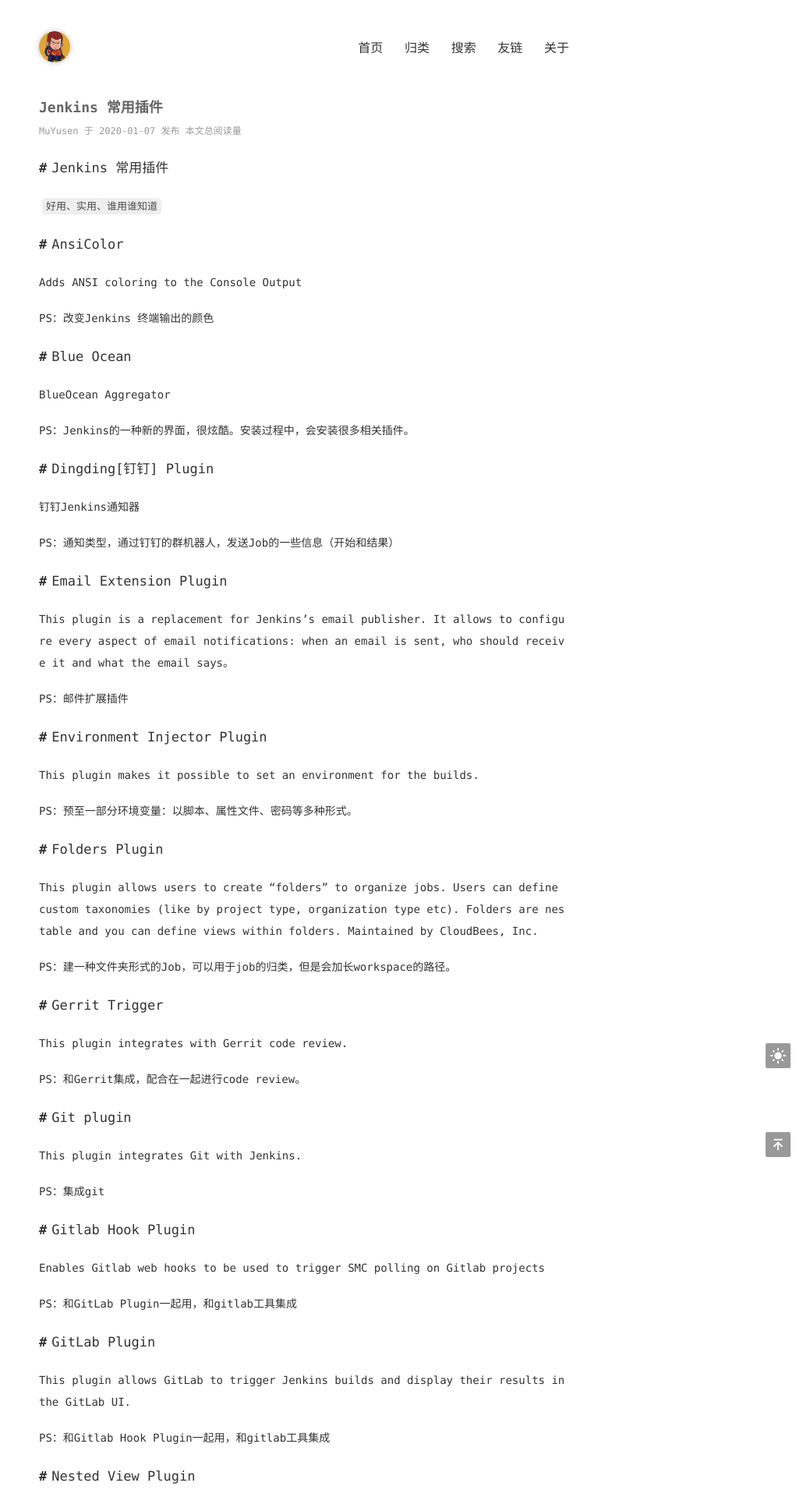
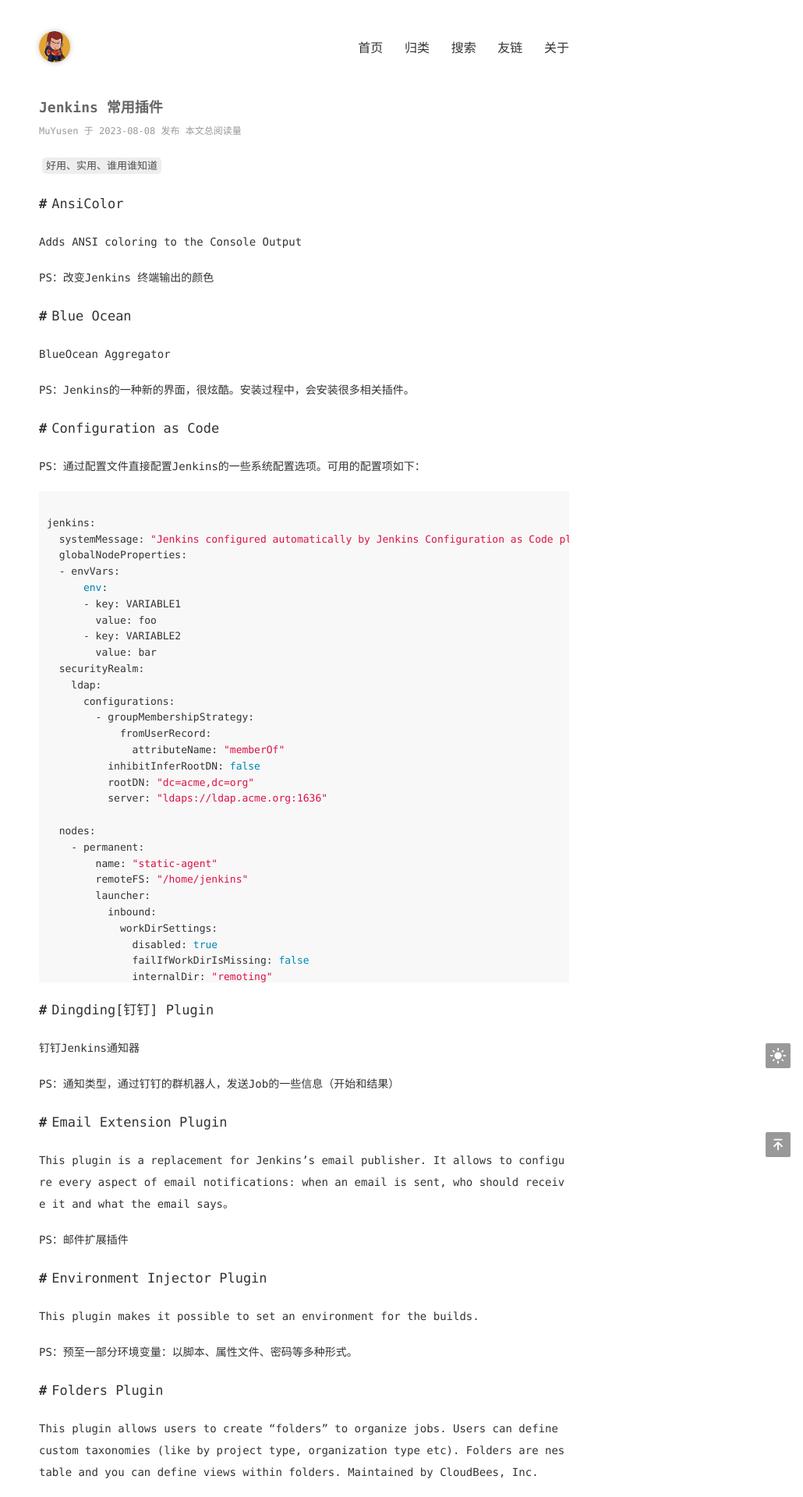
Before and after one commit to MuYusen/muyusen.github.io, a Jekyll site: the page built from _posts/2023-08-08-Jenkins常用插件.md, in a window 1280 px wide. Shown: the top 1920 px of the page at 78% size, without its empty margins (250-1280 px from the left). Built offline with Jekyll 4.4.1, drawn with Linux system fonts in a browser that asks for light colours; comment, search, counter and statistics services are not loaded; some of the changed text lies outside the part shown.

Commit message:
update post : Jenkins 常用插件
Change-Id: Ia5e41d67d0f672009a1e1b88c1b9477a213f9dd9

````diff
--- a/_posts/2020-01-07-Jenkins常用插件.md
+++ b/_posts/2023-08-08-Jenkins常用插件.md
@@ -3,8 +3,6 @@
 title: Jenkins 常用插件
 categories: [Jenkins]
 ---
-
-# Jenkins 常用插件
 
 `好用、实用、谁用谁知道`
 
@@ -19,6 +17,68 @@
 BlueOcean Aggregator
 
 PS：Jenkins的一种新的界面，很炫酷。安装过程中，会安装很多相关插件。
+
+## Configuration as Code
+
+PS：通过配置文件直接配置Jenkins的一些系统配置选项。可用的配置项如下：
+
+```bash
+
+jenkins:
+  systemMessage: "Jenkins configured automatically by Jenkins Configuration as Code plugin\n\n"
+  globalNodeProperties:
+  - envVars:
+      env:
+      - key: VARIABLE1
+        value: foo
+      - key: VARIABLE2
+        value: bar
+  securityRealm:
+    ldap:
+      configurations:
+        - groupMembershipStrategy:
+            fromUserRecord:
+              attributeName: "memberOf"
+          inhibitInferRootDN: false
+          rootDN: "dc=acme,dc=org"
+          server: "ldaps://ldap.acme.org:1636"
+
+  nodes:
+    - permanent:
+        name: "static-agent"
+        remoteFS: "/home/jenkins"
+        launcher:
+          inbound:
+            workDirSettings:
+              disabled: true
+              failIfWorkDirIsMissing: false
+              internalDir: "remoting"
+              workDirPath: "/tmp"
+
+  slaveAgentPort: 50000
+  agentProtocols:
+    - "jnlp2"
+
+tool:
+  git:
+    installations:
+      - name: git
+        home: /usr/local/bin/git
+
+credentials:
+  system:
+    domainCredentials:
+      - credentials:
+          - basicSSHUserPrivateKey:
+              scope: SYSTEM
+              id: ssh_with_passphrase_provided
+              username: ssh_root
+              passphrase: ${SSH_KEY_PASSWORD}
+              description: "SSH passphrase with private key file. Private key provided"
+              privateKeySource:
+                directEntry:
+                  privateKey: ${SSH_PRIVATE_KEY}
+```
 
 ## Dingding[钉钉] Plugin
 
@@ -74,7 +134,7 @@
 
 PS：建立多级view，用于Job归类。
 
-## 	Pipeline
+## Pipeline
 
 A suite of plugins that lets you orchestrate automation, simple or complex. See Pipeline as Code with Jenkins for more details.
 
@@ -90,6 +150,10 @@
 
 PS：集成Repo，slave上要求安装repo，不应该只是将repo拷贝到用户目录下面。一般放在：/usr/bin/repo
 
+## Simple Theme Plugin
+
+PS：通过CSS和JavaScript配置Jenkins外观
+
 ## Timestamper
 
 Adds timestamps to the Console Output
````
